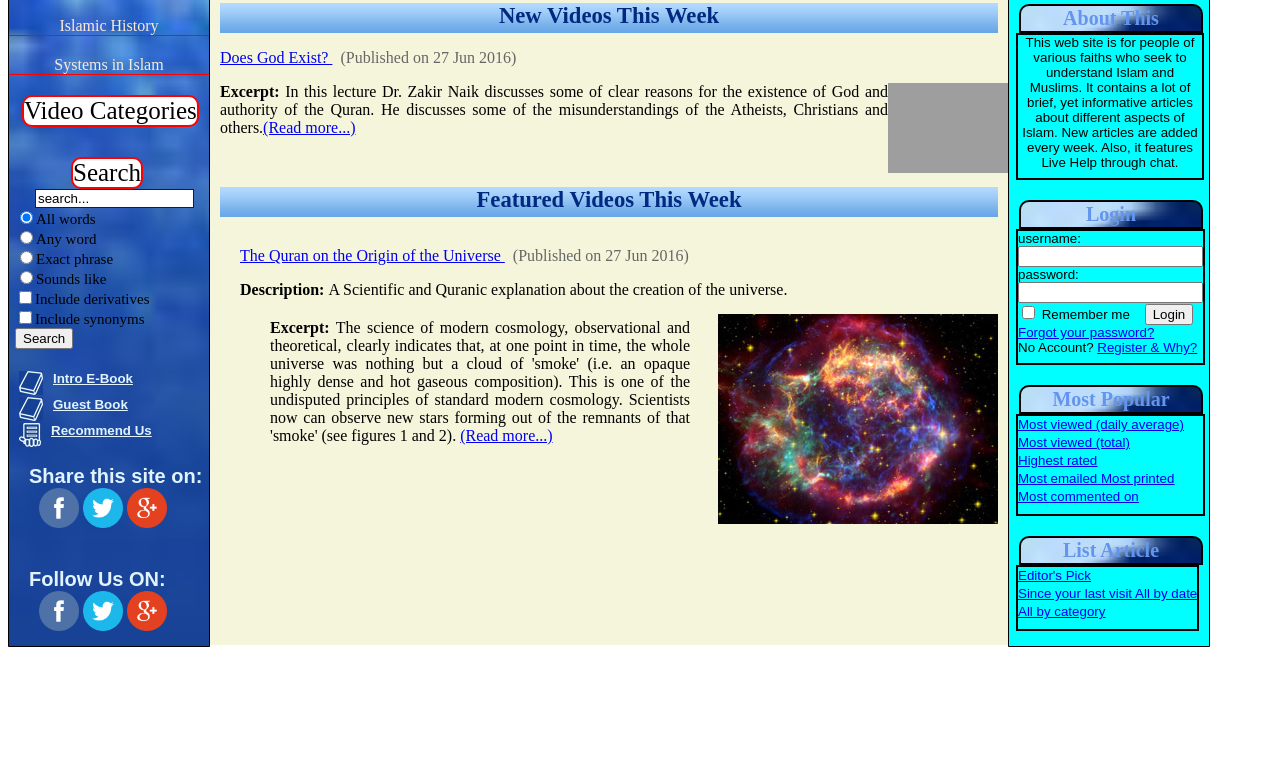
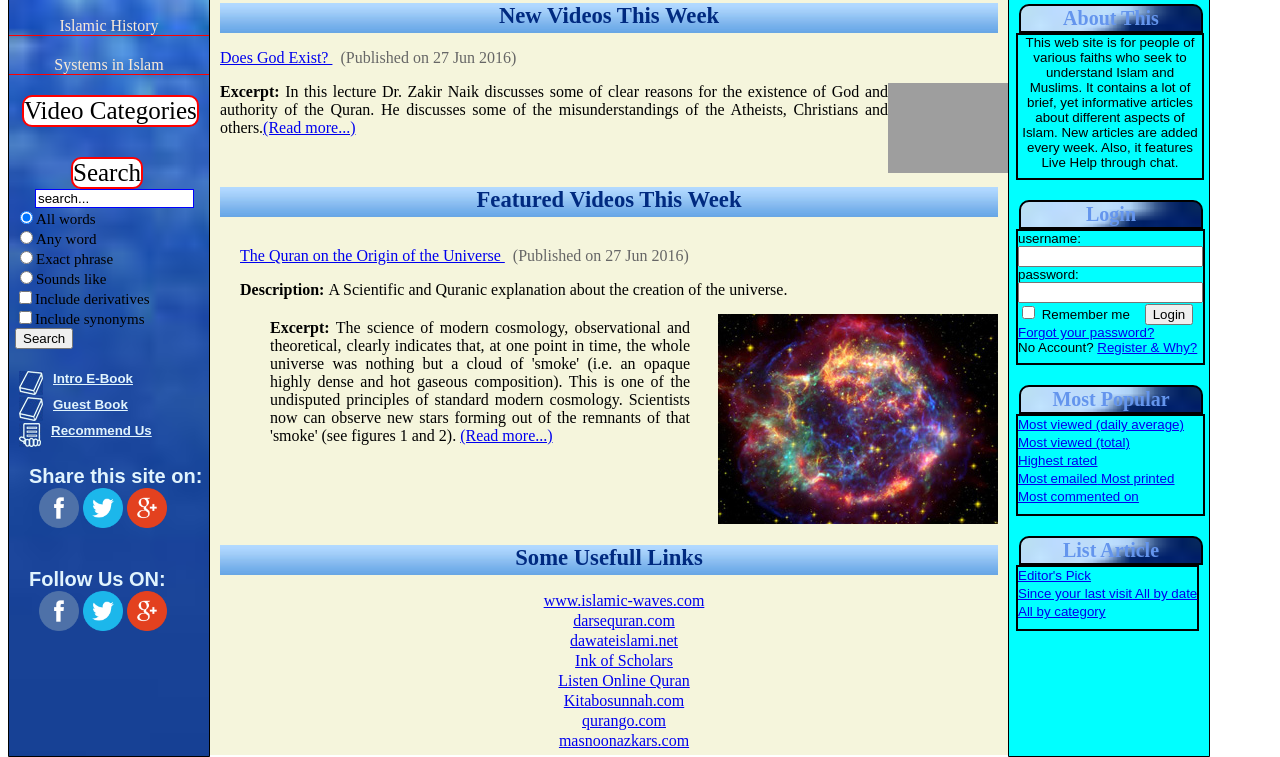
Before and after one commit to AwaisZaki/The-Religion-of-Islam, a plain HTML site: page index.html in a window 1280 px wide. Shown: the part 683-1440 px from the top of the page. Before the commit the page ends 1330 px from the top, so only its background shows below. Drawn offline with Linux system fonts and the light colour scheme; grey boxes are pictures that could not be loaded.

Commit message:
some changes, usefull links added

```diff
--- a/index.html
+++ b/index.html
@@ -378,6 +378,31 @@
 
                 </div>
 
+                <div>
+                <span class="center-col-heading-links">
+
+                    Some Usefull Links
+
+                </span>
+
+
+                <div class="content-links">
+
+                    <p>
+                        <a href="http://www.islamic-waves.com">www.islamic-waves.com </a><br>
+                        <a href="http://www.http://darsequran.com/">darsequran.com </a><br>
+                        <a href="http://www.dawateislami.net/">dawateislami.net</a><br>
+                        <a href="https://www.facebook.com/inkofscholars/">Ink of Scholars </a><br>
+                        <a href="http://www.quranexplorer.com/">Listen Online Quran</a><br>
+                        <a href="http://www.kitabosunnah.com/">Kitabosunnah.com</a><br>
+                        <a href="http://qurango.com/m/">qurango.com</a><br>
+                        <a href="http://www.masnoonazkars.com/">masnoonazkars.com</a><br>
+                </div>
+
+
+
+                    </div>
+
 
 
 
--- a/style.css
+++ b/style.css
@@ -24,7 +24,7 @@ div[class="left-col"]
 {
 
     width: 200px;
-    height: 1120px;
+    height: 1230px;
     /*background-color:dodgerblue;*/
     background-image: url(main-upper_02.jpg);
     background-repeat: no-repeat;
@@ -40,7 +40,7 @@ span[class="center-col"]
 {
 
     width: 798px;
-    height: 1120px;
+    height: 1230px;
     background-color:beige;
     float:left;
     /*border: 2px solid red;*/
@@ -53,7 +53,7 @@ div[class="right-col"]
 {
 
     width: 200px;
-    height: 1120px;
+    height: 1230px;
     background-color:aqua;
     float: right;
     border: 1px solid black;
@@ -421,3 +421,33 @@ a:hover
     color:orange;
     background-color: black;
 }
+
+span[class="center-col-heading-links"]
+{
+
+    color: #002A80;
+    text-align: center;
+    height: 30px;
+    font-weight: bold;
+    font-size: 17.0pt;
+    font-family: "Times New Roman";
+    display: block;
+    margin-left: 10px;
+    margin-right: 10px;
+    margin-top: 100px;
+    background-image: url(middle-head-bg.jpg);
+
+}
+
+div[class="content-links"]
+{
+    margin-left: 30px;
+    margin-top: 2px;
+    text-align:center;
+    line-height: 20px;
+}
+a:visited{
+    color:blue;
+
+
+}
```
Also changed, not shown: pic.PNG (added), pic1.PNG (added), ramaz.jpg (added), 1 other file.
